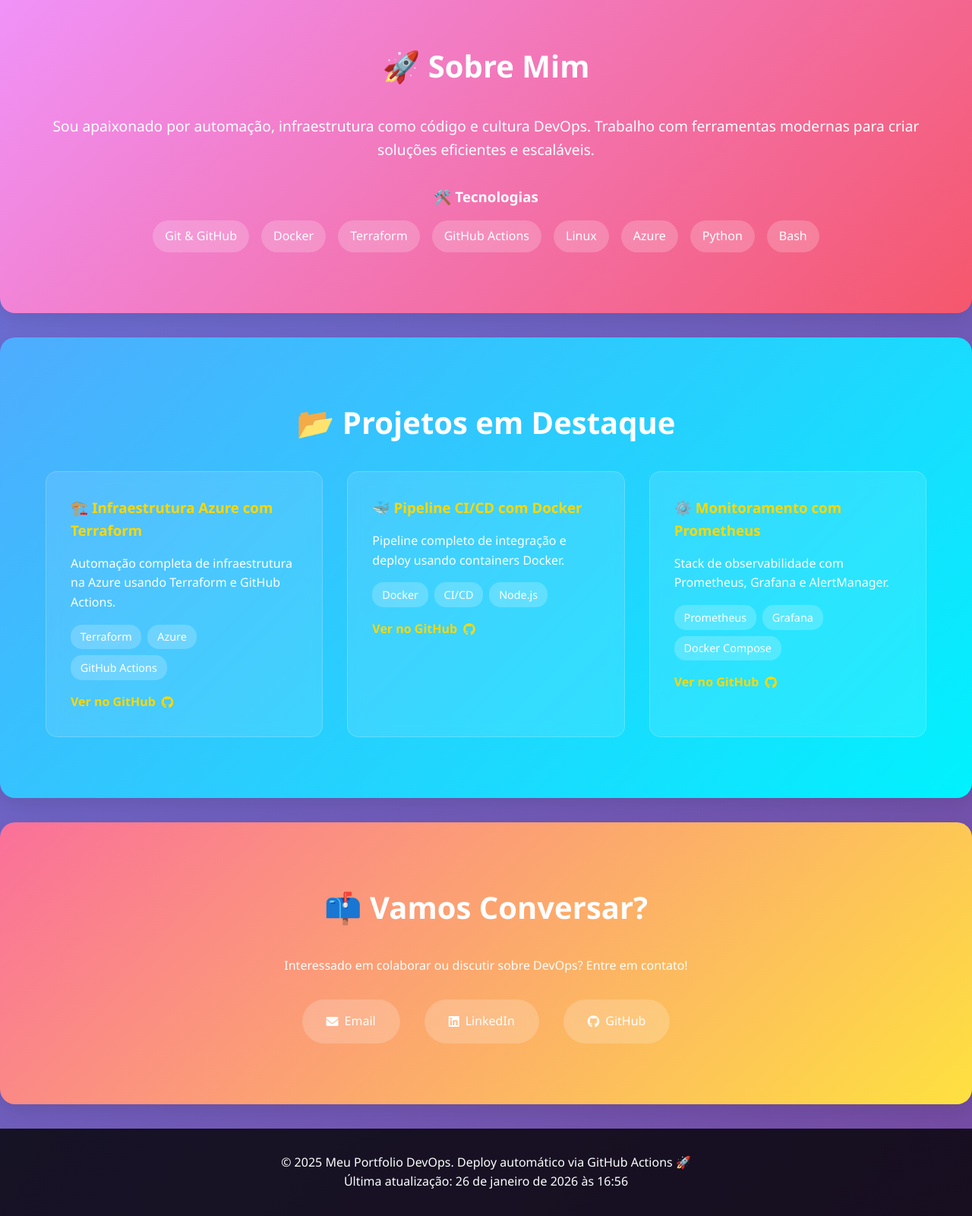
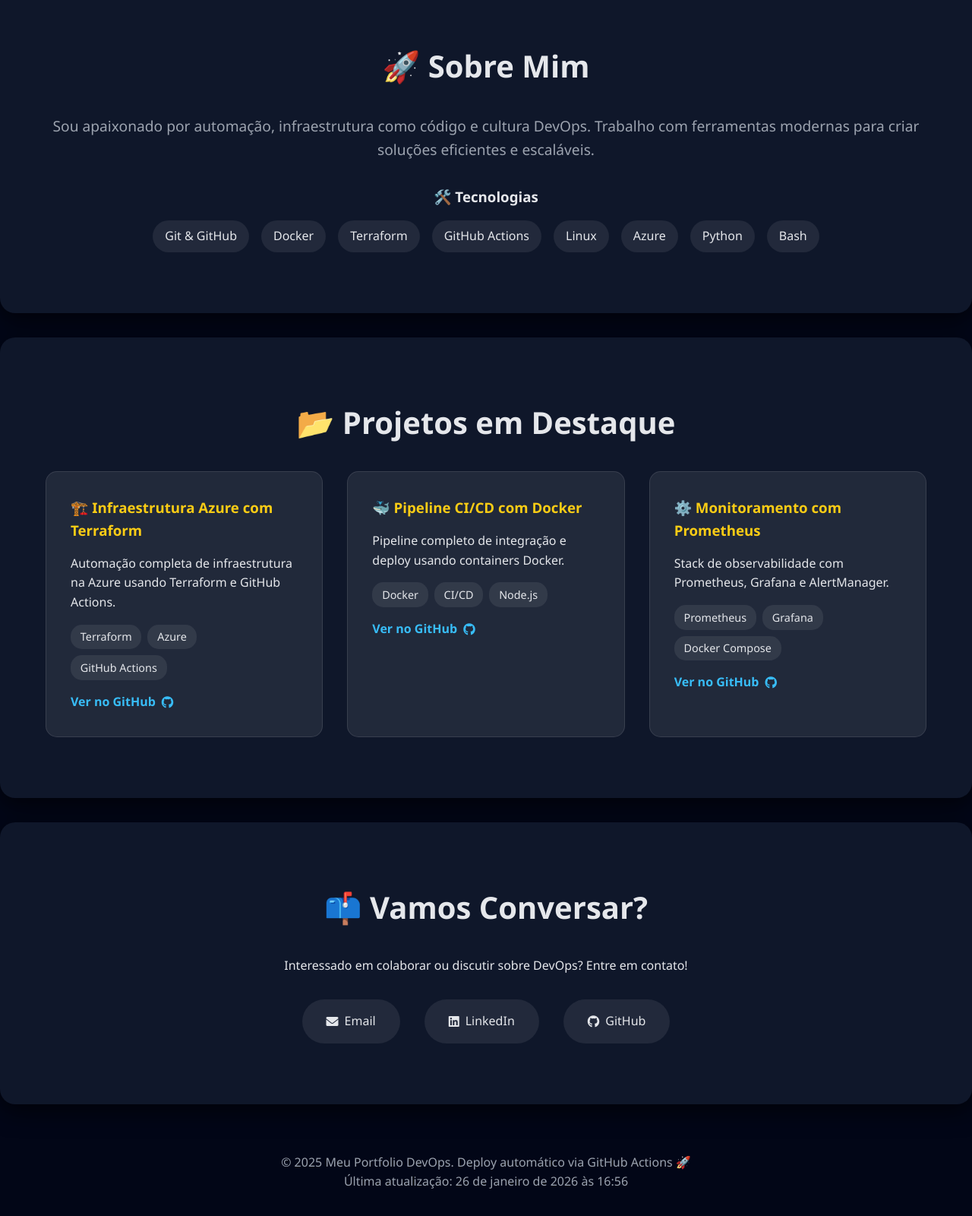
Before and after one commit to DanielRodrigues7/meu-portfolio-devops, a plain HTML site: page index.html in a window 1280 px wide. Shown: the part 857-2457 px from the top of the page at 76% size. Drawn offline with Linux system fonts and the light colour scheme.

Commit message:
Tema dark aplicado ao portfolio

```diff
--- a/style.css
+++ b/style.css
@@ -1,32 +1,48 @@
+
 * {
   margin: 0;
   padding: 0;
   box-sizing: border-box;
 }
 
+/* CORES DO TEMA DARK */
+:root {
+  --bg-main: #020617;
+  --bg-secondary: #0f172a;
+  --bg-glass: rgba(255, 255, 255, 0.08);
+
+  --text-main: #e5e7eb;
+  --text-muted: #9ca3af;
+
+  --accent: #38bdf8;
+  --accent-yellow: #facc15;
+}
+
+/* BODY */
 body {
   font-family: 'Segoe UI', Tahoma, Geneva, Verdana, sans-serif;
   line-height: 1.6;
-    color: #333;
-    background: linear-gradient(135deg, #667eea 0%, #764ba2 100%);
+  color: var(--text-main);
+  background: var(--bg-main);
   min-height: 100vh;
 }
 
+/* CONTAINER */
 .container {
   max-width: 1200px;
   margin: 0 auto;
   padding: 0 20px;
 }
 
-/* Header */
+/* HEADER */
 header {
-    background: rgba(255, 255, 255, 0.95);
+  background: rgba(15, 23, 42, 0.85);
   backdrop-filter: blur(10px);
   position: fixed;
   top: 0;
   width: 100%;
   z-index: 1000;
-    box-shadow: 0 2px 20px rgba(0, 0, 0, 0.1);
+  box-shadow: 0 2px 20px rgba(0, 0, 0, 0.5);
 }
 
 nav {
@@ -37,7 +53,7 @@
 }
 
 .logo h2 {
-    color: #667eea;
+  color: var(--accent);
 }
 
 .nav-links {
@@ -48,23 +64,22 @@
 
 .nav-links a {
   text-decoration: none;
-    color: #333;
+  color: var(--text-main);
   font-weight: 500;
   transition: color 0.3s;
 }
 
 .nav-links a:hover {
-    color: #667eea;
+  color: var(--accent);
 }
 
-/* Hero Section */
+/* HERO */
 .hero {
   min-height: 100vh;
   display: flex;
   align-items: center;
   justify-content: center;
   text-align: center;
-    color: white;
   padding: 0 2rem;
 }
 
@@ -75,15 +90,17 @@
 }
 
 .hero-content h1 span {
-    color: #ffd700;
+  color: var(--accent-yellow);
 }
 
 .hero-content p {
   font-size: 1.5rem;
   margin-bottom: 2rem;
+  color: var(--text-muted);
   animation: fadeInUp 1s ease 0.2s both;
 }
 
+/* BOTÕES */
 .cta-buttons {
   display: flex;
   gap: 1rem;
@@ -102,42 +119,38 @@
 }
 
 .btn.primary {
-    background: #ffd700;
-    color: #333;
+  background: var(--accent-yellow);
+  color: #020617;
 }
 
 .btn.primary:hover {
   background: transparent;
-    border-color: #ffd700;
-    color: #ffd700;
+  border-color: var(--accent-yellow);
+  color: var(--accent-yellow);
 }
 
 .btn.secondary {
   background: transparent;
-    color: white;
-    border-color: white;
+  color: var(--text-main);
+  border-color: var(--text-main);
 }
 
 .btn.secondary:hover {
-    background: white;
-    color: #333;
+  background: var(--text-main);
+  color: #020617;
 }
 
-/* Sections */
+/* SECTIONS */
 section {
   padding: 5rem 0;
 }
 
-.about, .projects, .contact {
-    background: white;
+/* ABOUT */
+.about {
+  background: var(--bg-secondary);
   margin: 2rem 0;
   border-radius: 20px;
-    box-shadow: 0 10px 30px rgba(0, 0, 0, 0.1);
-}
-
-.about {
-    background: linear-gradient(135deg, #f093fb 0%, #f5576c 100%);
-    color: white;
+  box-shadow: 0 10px 30px rgba(0, 0, 0, 0.6);
 }
 
 h2 {
@@ -150,6 +163,7 @@
   font-size: 1.2rem;
   margin-bottom: 2rem;
   text-align: center;
+  color: var(--text-muted);
 }
 
 .skills {
@@ -165,16 +179,17 @@
 }
 
 .skill {
-    background: rgba(255, 255, 255, 0.2);
+  background: var(--bg-glass);
   padding: 0.5rem 1rem;
   border-radius: 25px;
-    backdrop-filter: blur(10px);
 }
 
-/* Projects */
+/* PROJECTS */
 .projects {
-    background: linear-gradient(135deg, #4facfe 0%, #00f2fe 100%);
-    color: white;
+  background: var(--bg-secondary);
+  margin: 2rem 0;
+  border-radius: 20px;
+  box-shadow: 0 10px 30px rgba(0, 0, 0, 0.6);
 }
 
 .projects-grid {
@@ -185,11 +200,10 @@
 }
 
 .project-card {
-    background: rgba(255, 255, 255, 0.1);
-    backdrop-filter: blur(10px);
+  background: var(--bg-glass);
   padding: 2rem;
   border-radius: 15px;
-    border: 1px solid rgba(255, 255, 255, 0.2);
+  border: 1px solid rgba(255, 255, 255, 0.1);
   transition: transform 0.3s;
 }
 
@@ -199,7 +213,7 @@
 
 .project-card h3 {
   margin-bottom: 1rem;
-    color: #ffd700;
+  color: var(--accent-yellow);
 }
 
 .project-tech {
@@ -210,30 +224,31 @@
 }
 
 .project-tech span {
-    background: rgba(255, 255, 255, 0.2);
+  background: var(--bg-glass);
   padding: 0.3rem 0.8rem;
   border-radius: 15px;
   font-size: 0.9rem;
 }
 
 .project-link {
-    color: #ffd700;
+  color: var(--accent);
   text-decoration: none;
   font-weight: 600;
   display: inline-flex;
   align-items: center;
   gap: 0.5rem;
-    transition: color 0.3s;
 }
 
 .project-link:hover {
   color: white;
 }
 
-/* Contact */
+/* CONTACT */
 .contact {
-    background: linear-gradient(135deg, #fa709a 0%, #fee140 100%);
-    color: white;
+  background: var(--bg-secondary);
+  margin: 2rem 0;
+  border-radius: 20px;
+  box-shadow: 0 10px 30px rgba(0, 0, 0, 0.6);
   text-align: center;
 }
 
@@ -250,29 +265,28 @@
   align-items: center;
   gap: 0.5rem;
   padding: 1rem 2rem;
-    background: rgba(255, 255, 255, 0.2);
+  background: var(--bg-glass);
   border-radius: 50px;
   text-decoration: none;
-    color: white;
+  color: var(--text-main);
   transition: all 0.3s;
-    backdrop-filter: blur(10px);
 }
 
 .contact-link:hover {
-    background: rgba(255, 255, 255, 0.3);
+  background: rgba(255, 255, 255, 0.15);
   transform: translateY(-5px);
 }
 
-/* Footer */
+/* FOOTER */
 footer {
-    background: rgba(0, 0, 0, 0.8);
-    color: white;
+  background: #020617;
+  color: var(--text-muted);
   text-align: center;
   padding: 2rem;
   margin-top: 2rem;
 }
 
-/* Animations */
+/* ANIMATIONS */
 @keyframes fadeInUp {
   from {
     opacity: 0;
@@ -284,21 +298,18 @@
   }
 }
 
-/* Responsive */
+/* RESPONSIVO */
 @media (max-width: 768px) {
   .hero-content h1 {
     font-size: 2.5rem;
   }
-
   .nav-links {
     gap: 1rem;
   }
-
   .cta-buttons {
     flex-direction: column;
     align-items: center;
   }
-
   .contact-links {
     flex-direction: column;
     align-items: center;
```
Lines whose indentation alone changed are shown as unchanged.
